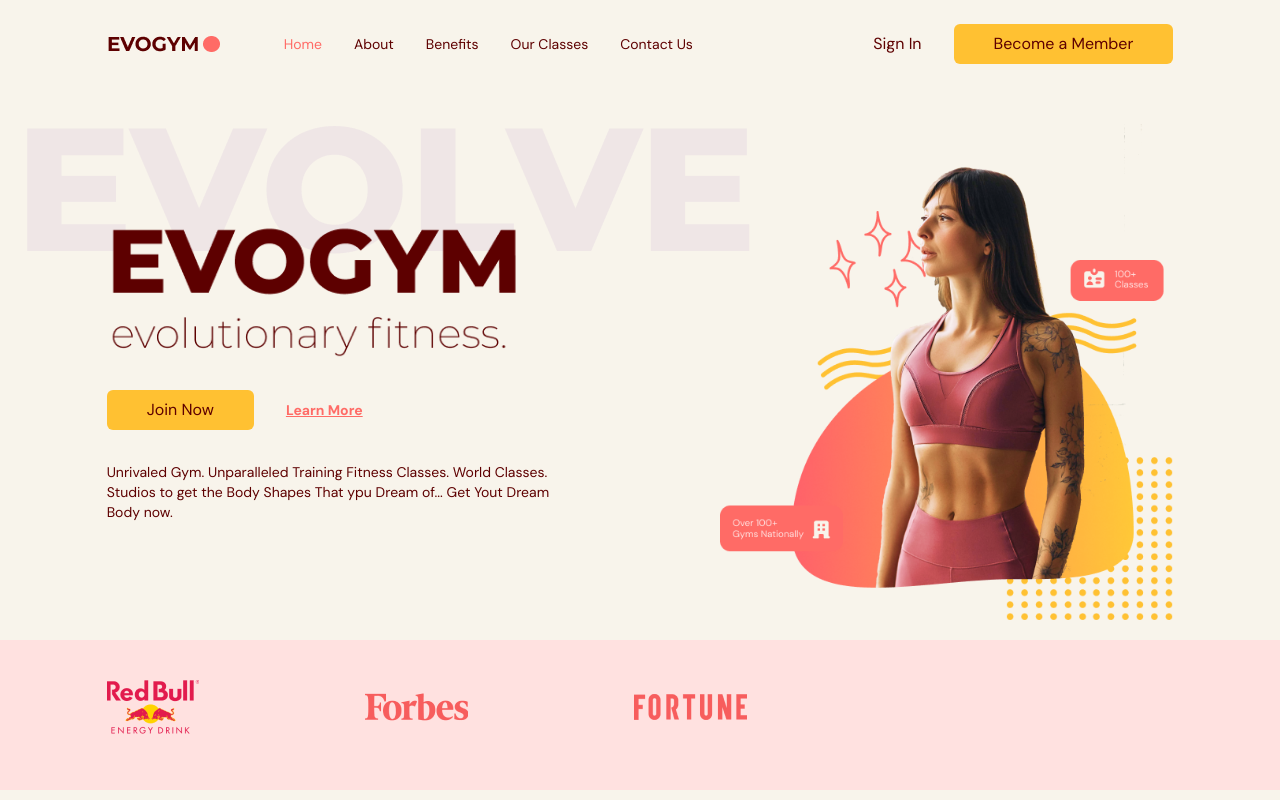
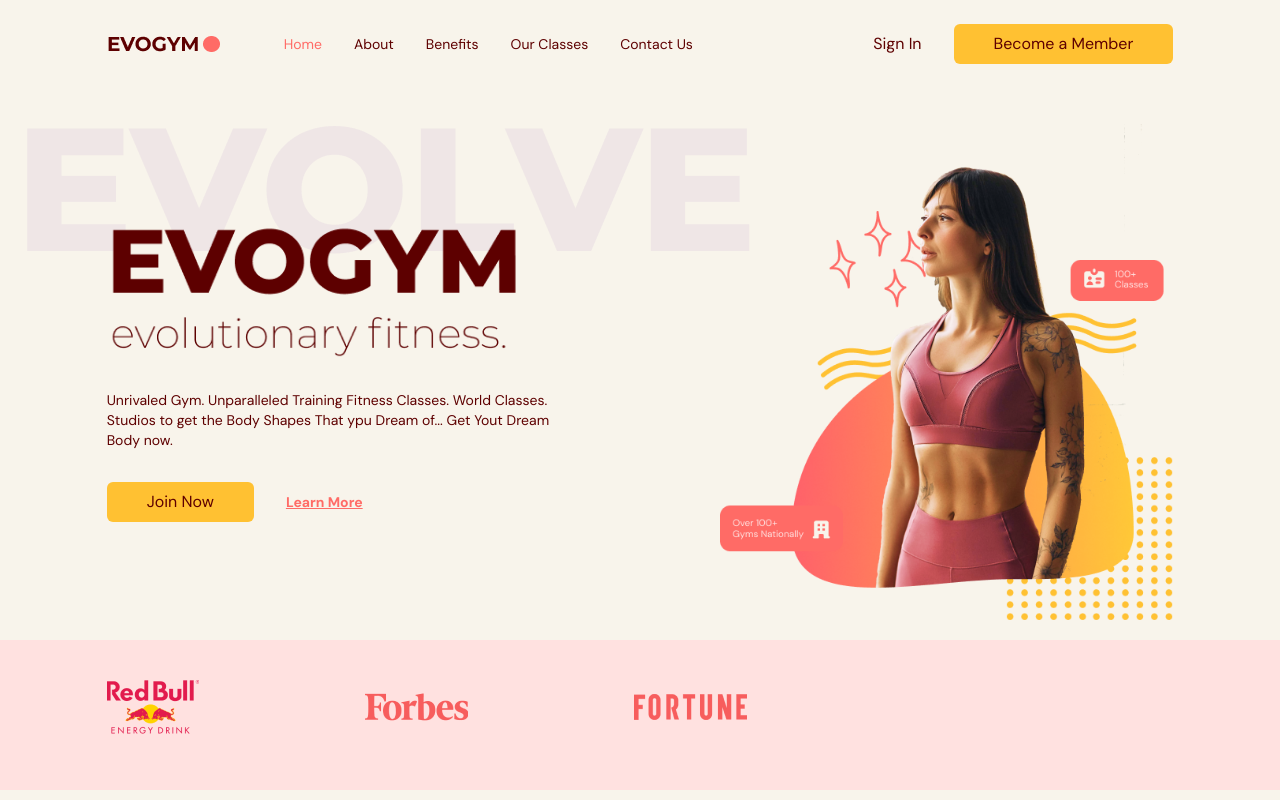
Before and after one commit to aniiaham/fitness_app, a React (Vite) app: page / in a window 1280 px wide. Built offline with nearby package versions, Linux system fonts and the light colour scheme.

Commit message:
added motion to home page

```diff
--- a/src/scenes/home/index.tsx
+++ b/src/scenes/home/index.tsx
@@ -7,6 +7,7 @@ import SponsorRedBull from "@/assets/SponsorRedBull.png";
 import SponsorForbes from "@/assets/SponsorForbes.png";
 import SponsorFortune from "@/assets/SponsorFortune.png";
 import AnchorLink from "react-anchor-link-smooth-scroll";
+import { motion } from "framer-motion";
 
 type Props = {
   setSelectedPage: (value: SelectedPage) => void;
@@ -21,10 +22,25 @@ const Home = ({ setSelectedPage }: Props) => {
         {/*MAIN HEADER*/}
         <div className="z-10 mt-32 md:basis-3/5">
           {/*HEADINGS*/}
-          <div className="md:-mt-20">
+          <motion.div
+            className="md:-mt-20"
+            initial="hidden"
+            whileInView="visible"
+            viewport={{ once: true, amount: 0.5 }}
+            transition={{ duration: 0.5 }}
+            variants={{
+              hidden: { opacity: 0, x: -50 },
+              visible: { opacity: 1, x: 0 },
+            }}
+          >
             <div className="relative">
               <div className="before:absolute before:-top-20 before:-left-20 before:z-[-1] md:before:content-evolvetext">
                 <img alt="home-page-text" src={HomePageText} />
+                <p className="md:text-startv mt-8 text-sm">
+                  Unrivaled Gym. Unparalleled Training Fitness Classes. World
+                  Classes. Studios to get the Body Shapes That ypu Dream of...
+                  Get Yout Dream Body now.
+                </p>
               </div>
               {/*ACTIONS*/}
               <div className="mt-8 flex items-center gap-8">
@@ -40,16 +56,13 @@ const Home = ({ setSelectedPage }: Props) => {
                 </AnchorLink>
               </div>
             </div>
-            <p className="md:text-startv mt-8 text-sm">
-              Unrivaled Gym. Unparalleled Training Fitness Classes. World
-              Classes. Studios to get the Body Shapes That ypu Dream of... Get
-              Yout Dream Body now.
-            </p>
-          </div>
+          </motion.div>
         </div>
         {/*IMAGE*/}
-        <div className="flex basis-3/5 justify-center md:z-10
-            md:ml-40 md:mt-16 md:justify-items-end">
+        <div
+          className="flex basis-3/5 justify-center md:z-10
+            md:ml-40 md:mt-16 md:justify-items-end"
+        >
           <img alt="home-pageGraphic" src={HomePageGraphic} />
         </div>
       </div>
```
